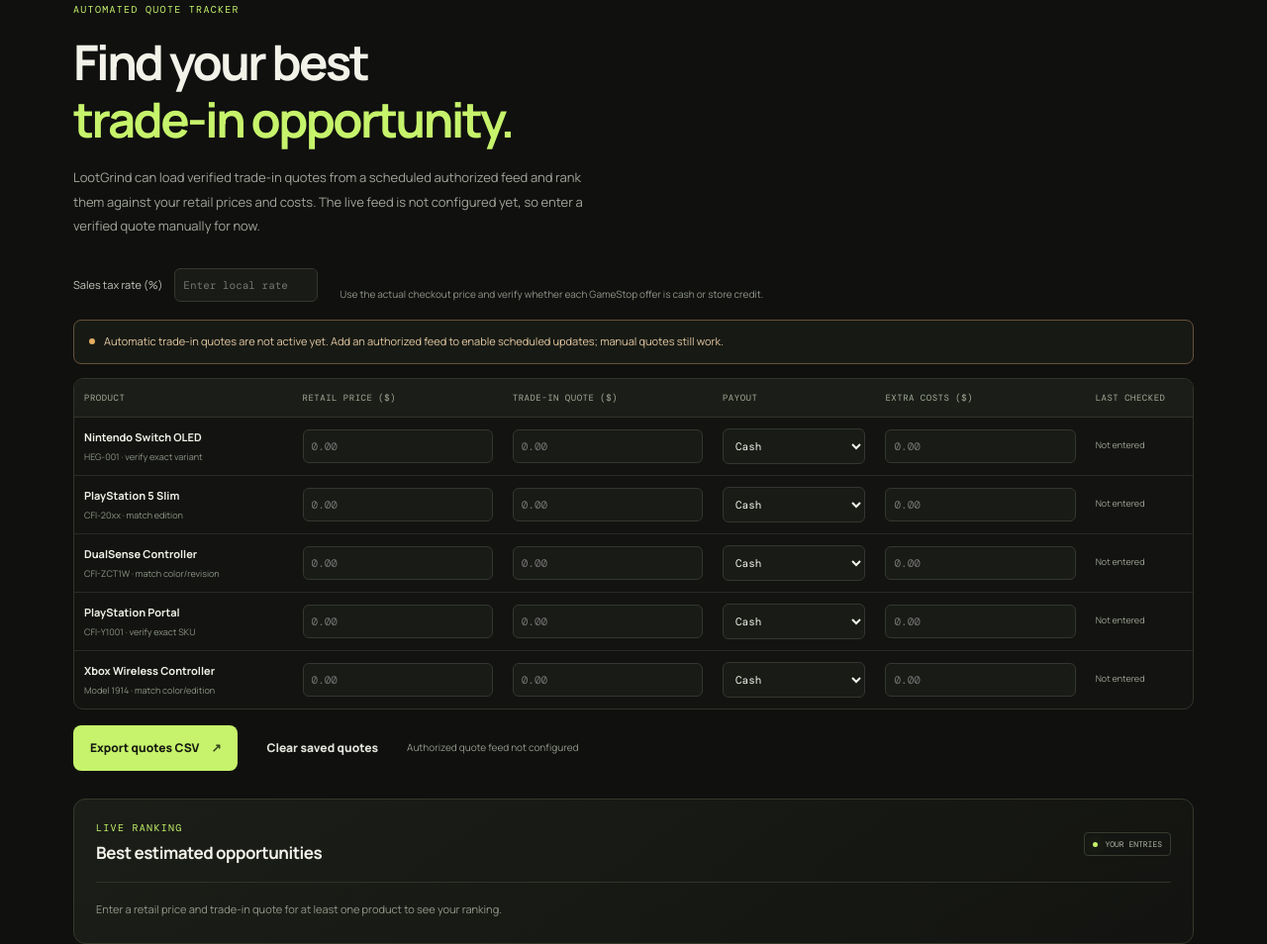
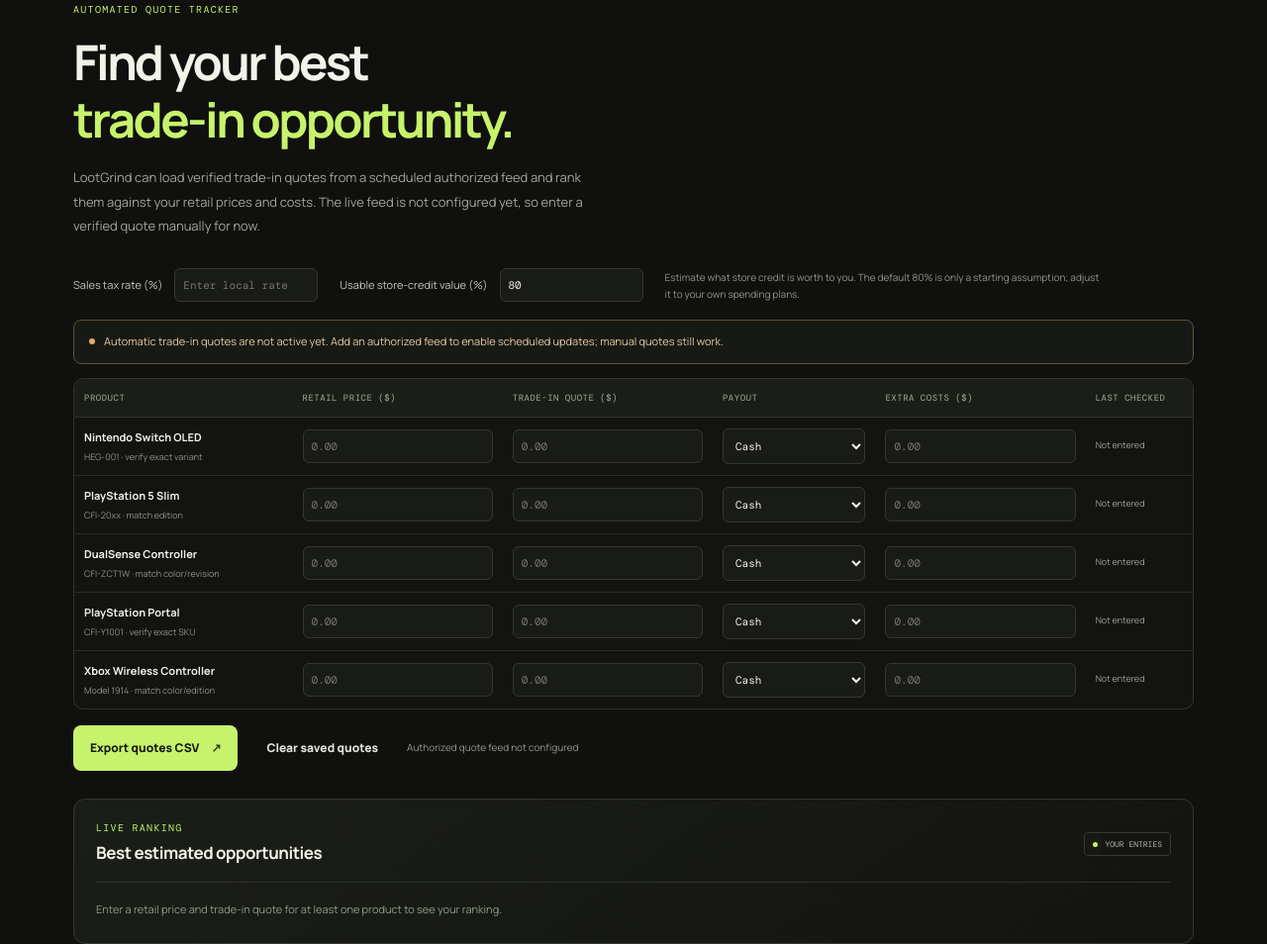
Before and after one commit to rike4545/LootGrind, a plain HTML site: page index.html in a window 1280 px wide. Shown: the part 1658-2612 px from the top of the page at 99% size. Drawn offline with nearby package versions, Linux system fonts and the light colour scheme.

Commit message:
feat: clarify store-credit value in deal tools

```diff
--- a/index.html
+++ b/index.html
@@ -64,7 +64,8 @@
       <div class="section-intro"><div class="eyebrow">AUTOMATED QUOTE TRACKER</div><h2>Find your best<br><span>trade-in opportunity.</span></h2><p>LootGrind can load verified trade-in quotes from a scheduled authorized feed and rank them against your retail prices and costs. The live feed is not configured yet, so enter a verified quote manually for now.</p></div>
       <div class="scanner-controls">
         <label>Sales tax rate (%) <input id="scanner-tax" type="number" min="0" max="30" step="0.001" placeholder="Enter local rate"></label>
-        <p>Use the actual checkout price and verify whether each GameStop offer is cash or store credit.</p>
+        <label>Usable store-credit value (%) <input id="scanner-credit-value" type="number" min="0" max="100" step="1" value="80" aria-describedby="credit-value-help"></label>
+        <p id="credit-value-help">Estimate what store credit is worth to you. The default 80% is only a starting assumption; adjust it to your own spending plans.</p>
       </div>
       <p id="feed-status" class="feed-status" role="status" aria-live="polite">Checking authorized quote feed…</p>      <div class="scanner-table-wrap">
         <table class="scanner-table">
@@ -118,8 +119,9 @@
         <div class="input-row"><label>Sales tax (%) <div class="input-wrap"><input id="tax" type="number" min="0" max="30" step="0.01" value="" placeholder="0.00" required><span>%</span></div></label><label>Extra costs <div class="input-wrap"><span>$</span><input id="costs" type="number" min="0" step="0.01" value="" placeholder="0.00" required></div></label></div>
         <label>Trade-in quote <div class="input-wrap"><span>$</span><input id="payout" type="number" min="0" step="0.01" value="" placeholder="Enter verified quote" required></div></label>
         <fieldset><legend>Payout type</legend><div class="choice-row"><label class="choice"><input type="radio" name="payoutType" value="cash" checked><span>Cash</span></label><label class="choice"><input type="radio" name="payoutType" value="credit"><span>Store credit</span></label></div></fieldset>
+        <label class="credit-value-field">Estimated usable store-credit value (%) <div class="input-wrap"><input id="calc-credit-value" type="number" min="0" max="100" step="1" value="80" required><span>%</span></div></label>
         <div class="calc-results"><div><span>ESTIMATED NET</span><strong id="net-result">$0.00</strong></div><div><span>ROI ON COST</span><strong id="roi-result">0.0%</strong></div></div>
-        <p class="calc-disclaimer" id="calc-note">Enter a verified retail price, tax rate, costs, and trade-in quote to calculate an estimate.</p>
+        <p class="calc-disclaimer" id="calc-note">Enter a verified retail price, tax rate, costs, and trade-in quote to calculate an estimate. Store credit is discounted using your estimated usable-value percentage.</p>
       </form>
     </section>
 
```
